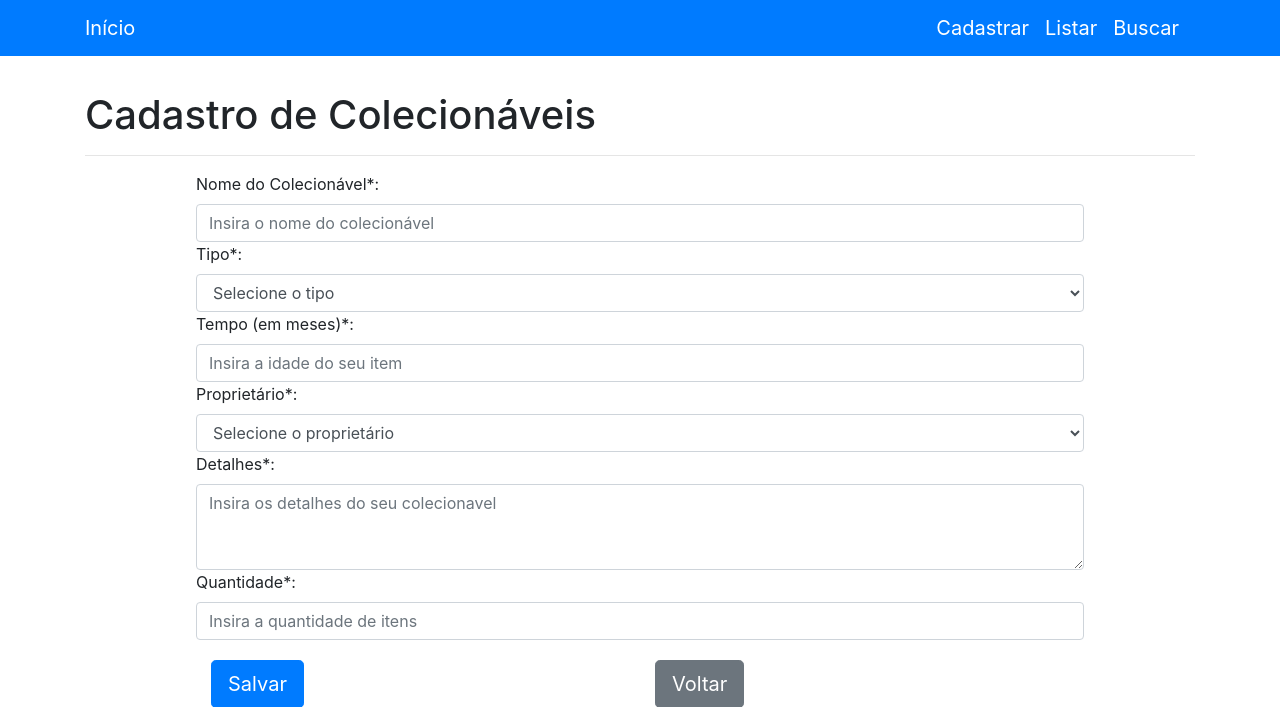
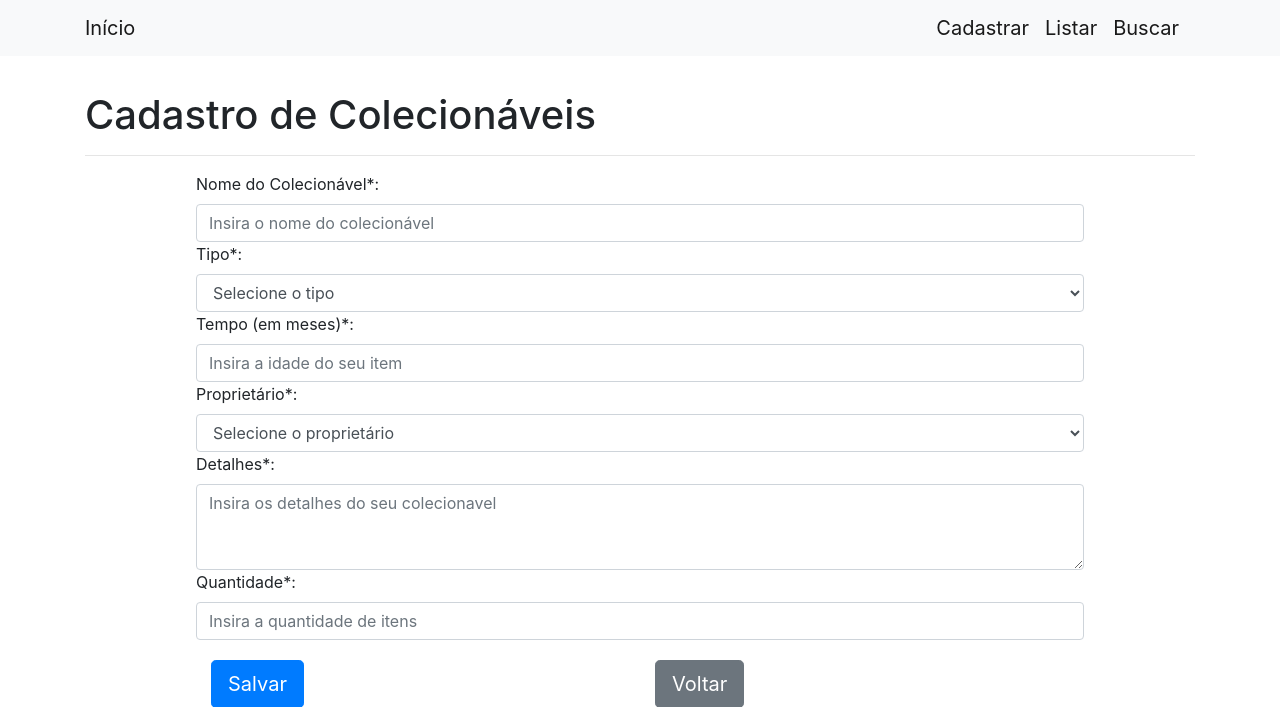
Before and after one commit to fmanechini/ProvaPraticaTestes, a PHP site: page /provapraticatestes/templates/cadastro.php in a window 1280 px wide. Shown: the top 707 px of the page. Run offline with PHP 8.4, Linux system fonts and the light colour scheme; data that the repository does not hold is empty.

Commit message:
alterações do dia 16/12

```diff
--- a/templates/cadastro.php
+++ b/templates/cadastro.php
@@ -19,18 +19,18 @@ $con = mysqli_query($conexao, $sql) or die(mysqli_error($conexao));
 </head>
 
 <body>
-<nav class="navbar navbar-expand-lg navbar-light bg-primary sticky-top">
+<nav class="navbar navbar-expand-lg navbar-light bg-light sticky-top">
 <div class="container">
-  <a class="navbar-brand text-white" href="../index.php" style="flex-grow: 1">Início</a>
-  <button class="navbar-toggler text-white" type="button" data-toggle="collapse" data-target="#navbarSupportedContent" aria-controls="navbarSupportedContent" aria-expanded="false" aria-label="Toggle navigation">
-    <span class="navbar-toggler-icon text-white"></span>
+  <a class="navbar-brand" href="../index.php" style="flex-grow: 1">Início</a>
+  <button class="navbar-toggler" type="button" data-toggle="collapse" data-target="#navbarSupportedContent" aria-controls="navbarSupportedContent" aria-expanded="false" aria-label="Toggle navigation">
+    <span class="navbar-toggler-icon"></span>
   </button>
 
   <div class="collapse navbar-collapse" id="navbarSupportedContent" style="justify-content : flex-end">
 
-    <a class="navbar-brand text-white" href="../templates/cadastro.php">Cadastrar</a>
-    <a class="navbar-brand text-white" href="../templates/lista.php">Listar</a>
-    <a class="navbar-brand text-white" href="../templates/busca.php">Buscar</a>
+    <a class="navbar-brand" href="../templates/cadastro.php">Cadastrar</a>
+    <a class="navbar-brand" href="../templates/lista.php">Listar</a>
+    <a class="navbar-brand" href="../templates/busca.php">Buscar</a>
 
   </div>
   </div>
```
Also changed, not shown: index.php (+41 -10 lines), templates/DDL.sql (+6 -19 lines), templates/lista.php (+26 -11 lines).
